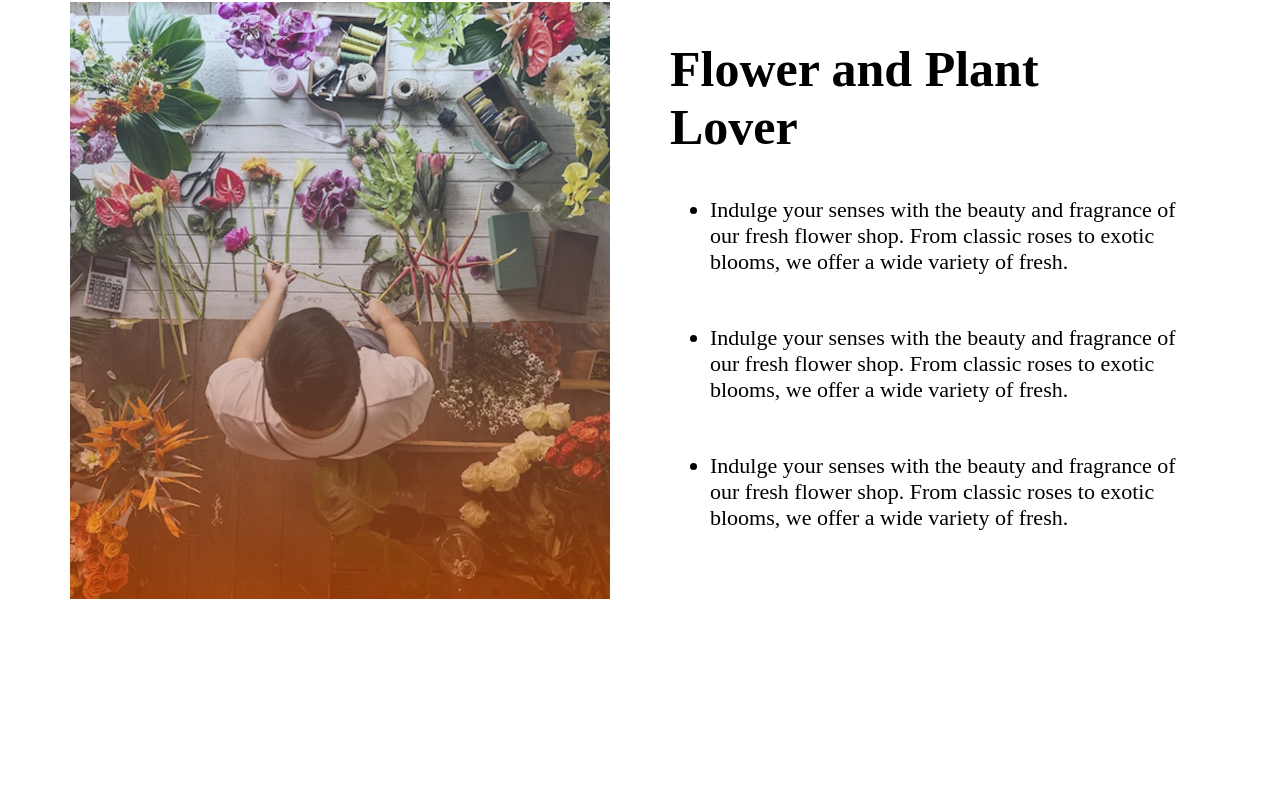
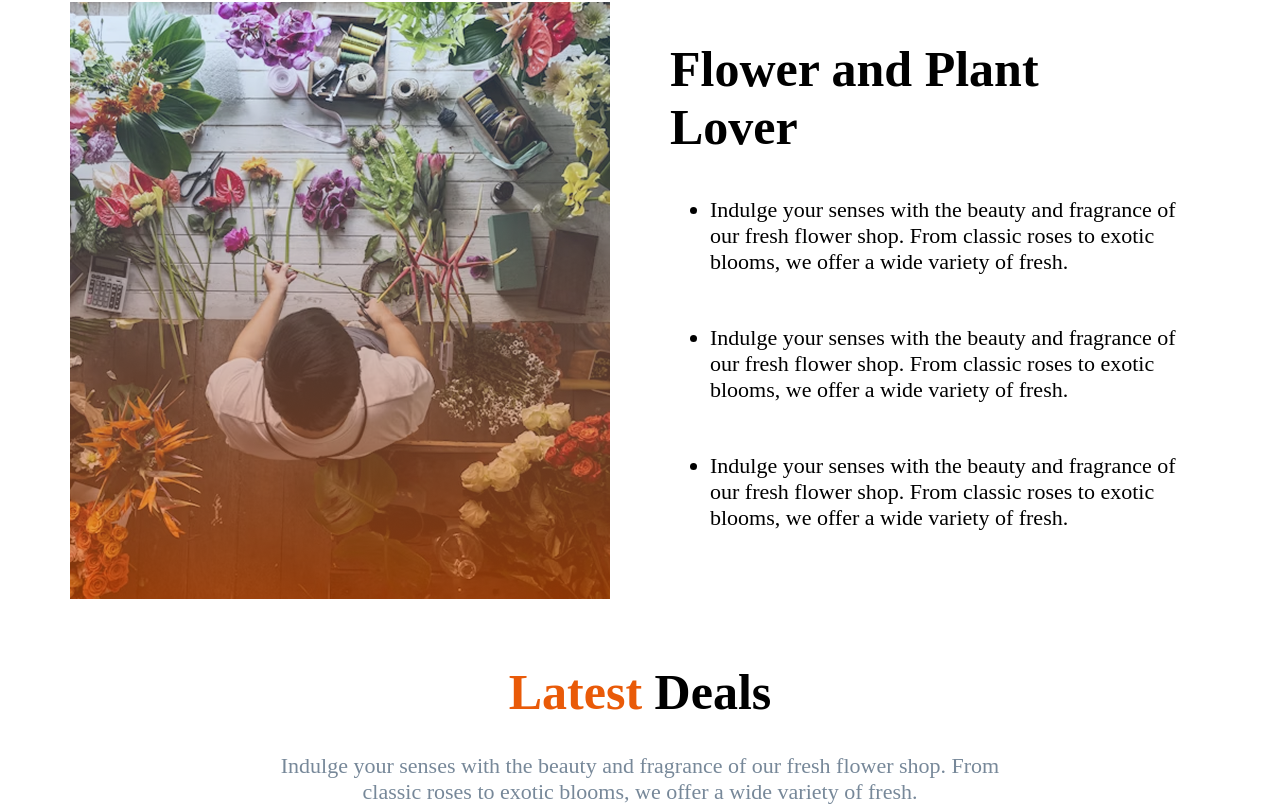
Before and after one commit to fazle5923/second-assign, a plain HTML site: page index.html in a window 1280 px wide. Shown: the part 2004-2809 px from the top of the page. Before the commit the page ends 2607 px from the top, so only its background shows below. Drawn offline with Linux system fonts and the light colour scheme.

Commit message:
added dealing section

```diff
--- a/index.html
+++ b/index.html
@@ -140,6 +140,12 @@
             </div>
            </section>
 
+           <section class="Deals">
+            <h2 class="dealing-head"><span class="lateset-color">Latest</span>  Deals</h2>
+            <p class="deals-para">Indulge your senses with the beauty and fragrance of our fresh flower shop. From<br>classic roses to exotic blooms, we offer a wide variety of fresh.</p>
+
+           </section>
+
     </main>
 
 
--- a/styles/styeles.css
+++ b/styles/styeles.css
@@ -138,3 +138,32 @@
     margin-bottom: 20px;
 
 }
+
+/*Dealing Section*/
+.Deals{
+    max-width: 1440px;
+    height: 138px;
+    margin-top: 4rem;
+    margin-bottom: 4rem;
+    text-align: center;
+}
+
+.dealing-head{
+    max-width:1440px;
+    height: 68px;
+    font-weight: bold;
+    font-size: 50px;
+    color:#000000;
+    margin-bottom: 0.8rem;
+
+
+}
+.lateset-color{
+    color: #E95A08;
+}
+
+.deals-para{
+    color:lightslategray;
+    font-size: 22px;
+
+}
```
